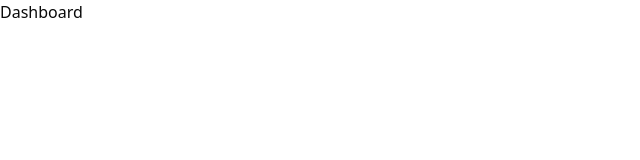
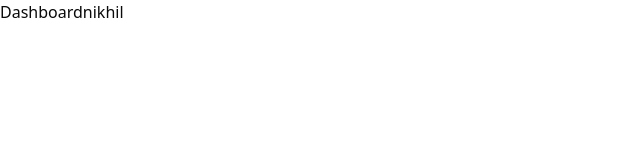
Before and after one commit to RAJ8664/Intern, a Next.js app in the folder course-generator/: page /dashboard in a window 1280 px wide. Shown: the top 160 px of the page, without its empty margins (0-640 px from the left). Built offline with nearby package versions, Linux system fonts and the light colour scheme.

Commit message:
save local changes

```diff
--- a/course-generator/app/dashboard/page.jsx
+++ b/course-generator/app/dashboard/page.jsx
@@ -2,7 +2,7 @@ import React from 'react'
 
 function Dashboard() {
   return (
-    <div>Dashboard</div>
+    <div>Dashboardnikhil</div>
   )
 }
 
```
